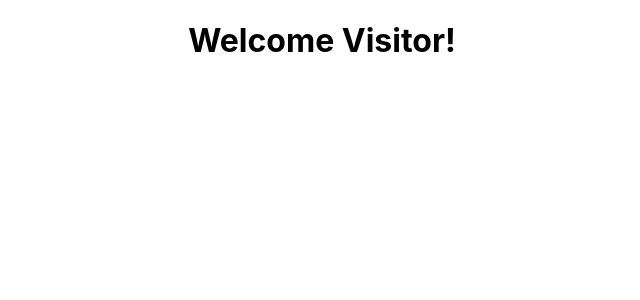
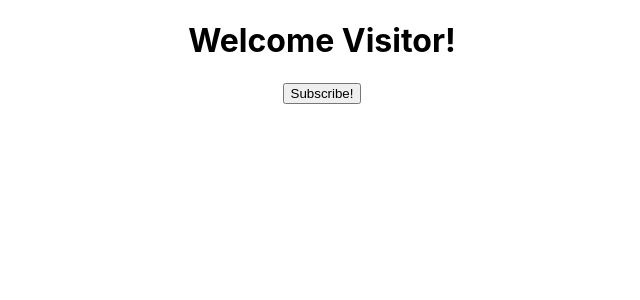
Before and after one commit to roberto-rebello/react-demo, a React (Create React App) app: page / in a window 1280 px wide. Shown: the top 300 px of the page, without its empty margins (318-958 px from the left). Built offline with nearby package versions, Linux system fonts and the light colour scheme.

Commit message:
Adding state to Message component

```diff
--- a/src/components/Message.js
+++ b/src/components/Message.js
@@ -1,6 +1,13 @@
+import {useState} from "react";
+
 function Message(props) {
+    const [message, setMessage] = useState("Welcome Visitor!");
+
     return (
-        <h1>Welcome Visitor!</h1>
+        <>
+        <h1>{message}</h1>
+        <button onClick={() => setMessage("Thank you for subscribing!")}>Subscribe!</button>
+        </>
 )
 }
 
```
